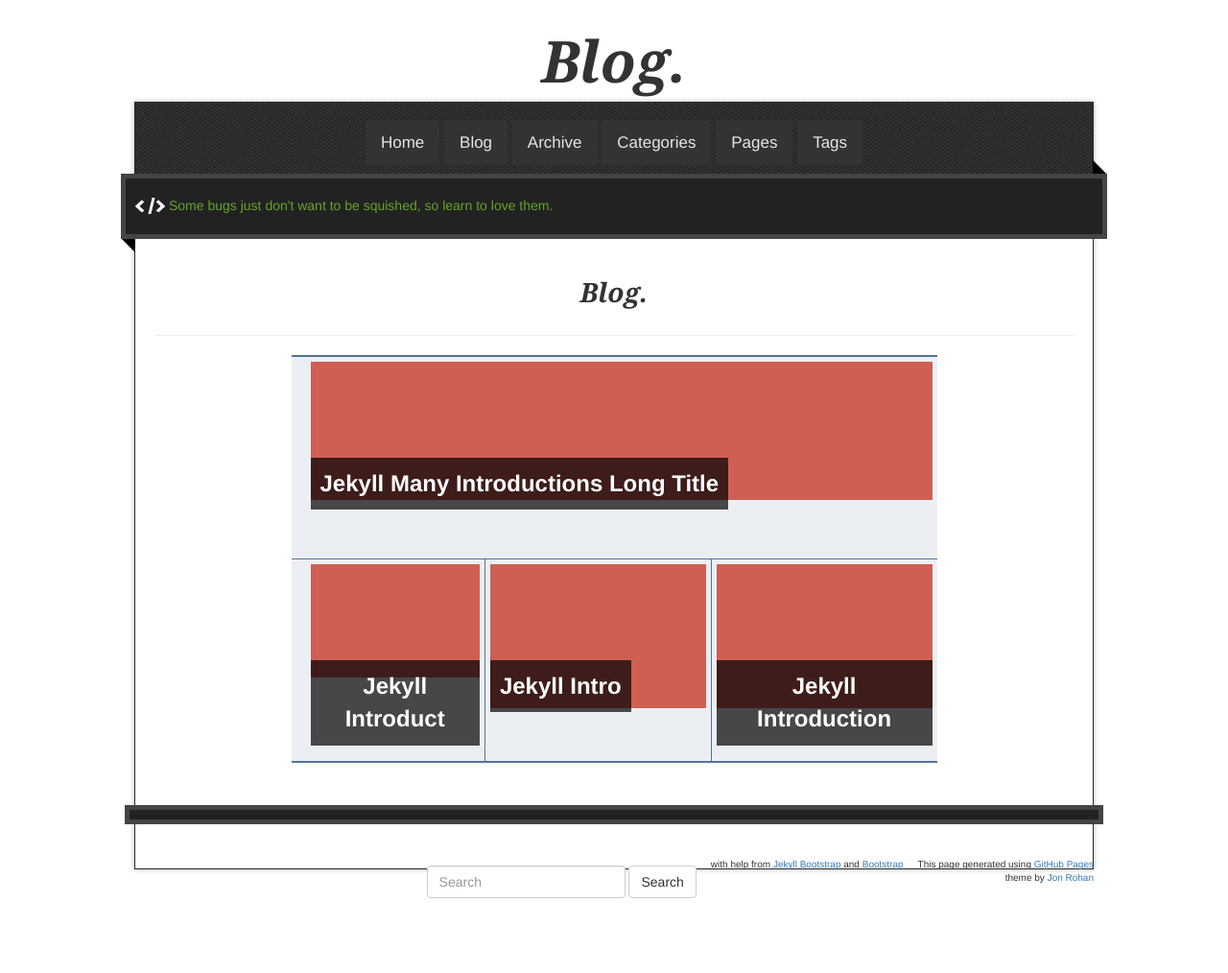
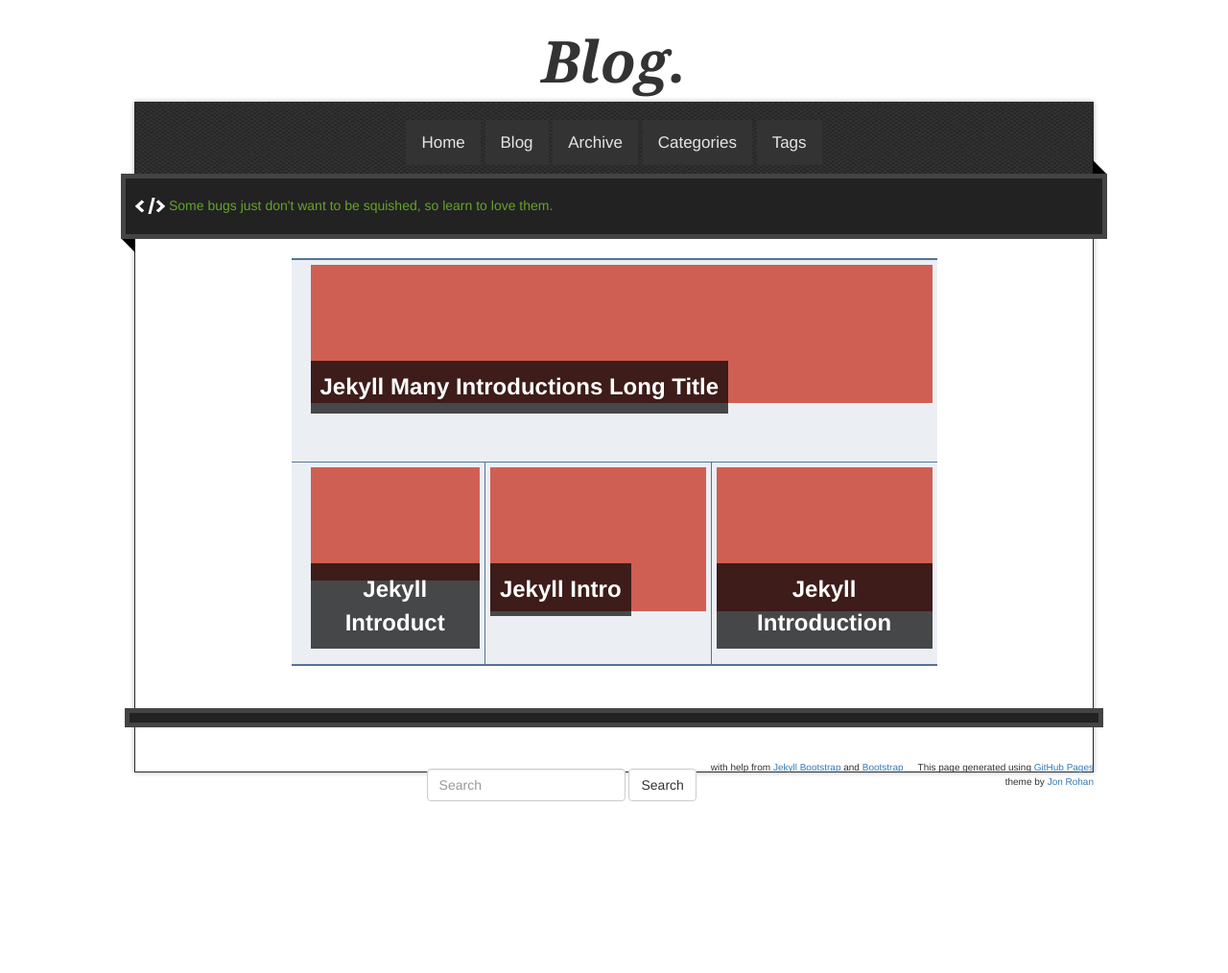
Before and after one commit to rdgain/rdgain.github.io, a Jekyll site: the page built from blog.md, in a window 1280 px wide. Shown: the whole page at 96% size. Built offline with Jekyll 4.4.1, drawn with Linux system fonts in a browser that asks for light colours; nearby versions of some CDN libraries; library files that are not in the unit come from our copies; comment, search, counter and statistics services are not loaded; after the commit the page ends 913 px from its top, so only the background shows below that.

Commit message:
only table?

```diff
--- a/_includes/themes/bootstrap-3/blogindex.html
+++ b/_includes/themes/bootstrap-3/blogindex.html
@@ -1,12 +1,4 @@
-<div class="page-header">
-  <header><h1 class="title">Blog.</h1></header>
-</div>
 
-<div class="row">
-  <div class="col-xs-12">
-    <div class="content">
-      {{ content }}
-    </div>
 					<center><table><tr>
 				  {% assign posts_collate = site.posts %}
 			      {% for post in posts_collate %}
@@ -61,7 +53,3 @@
 
 				  {% endfor %}
 				  </table></center>
-
-
-  </div>
-</div>
--- a/pages.html
+++ b/pages.html
@@ -2,7 +2,6 @@
 layout: page
 title: Pages
 header: Pages
-group: navigation
 ---
 {% include JB/setup %}
 
```
